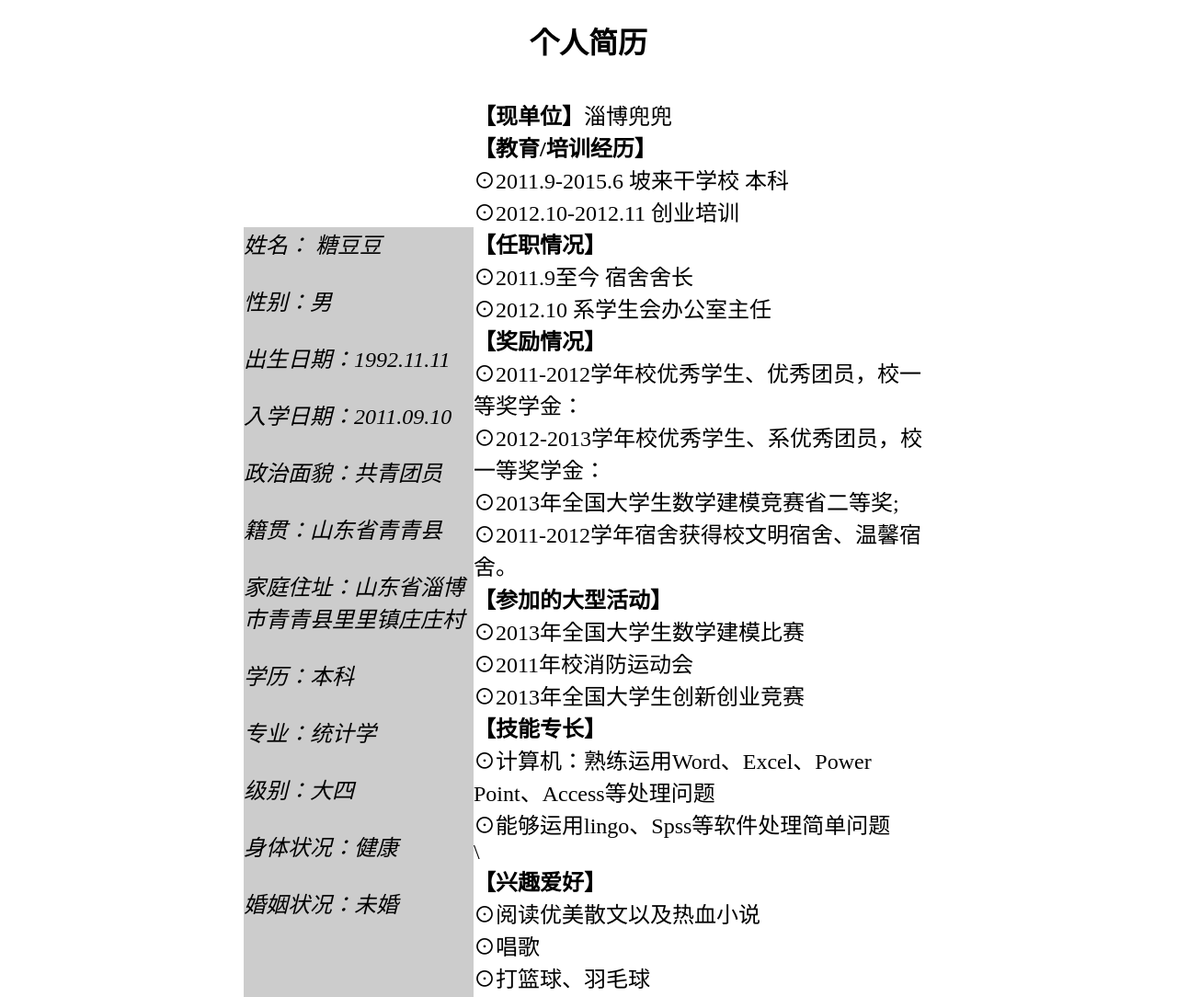
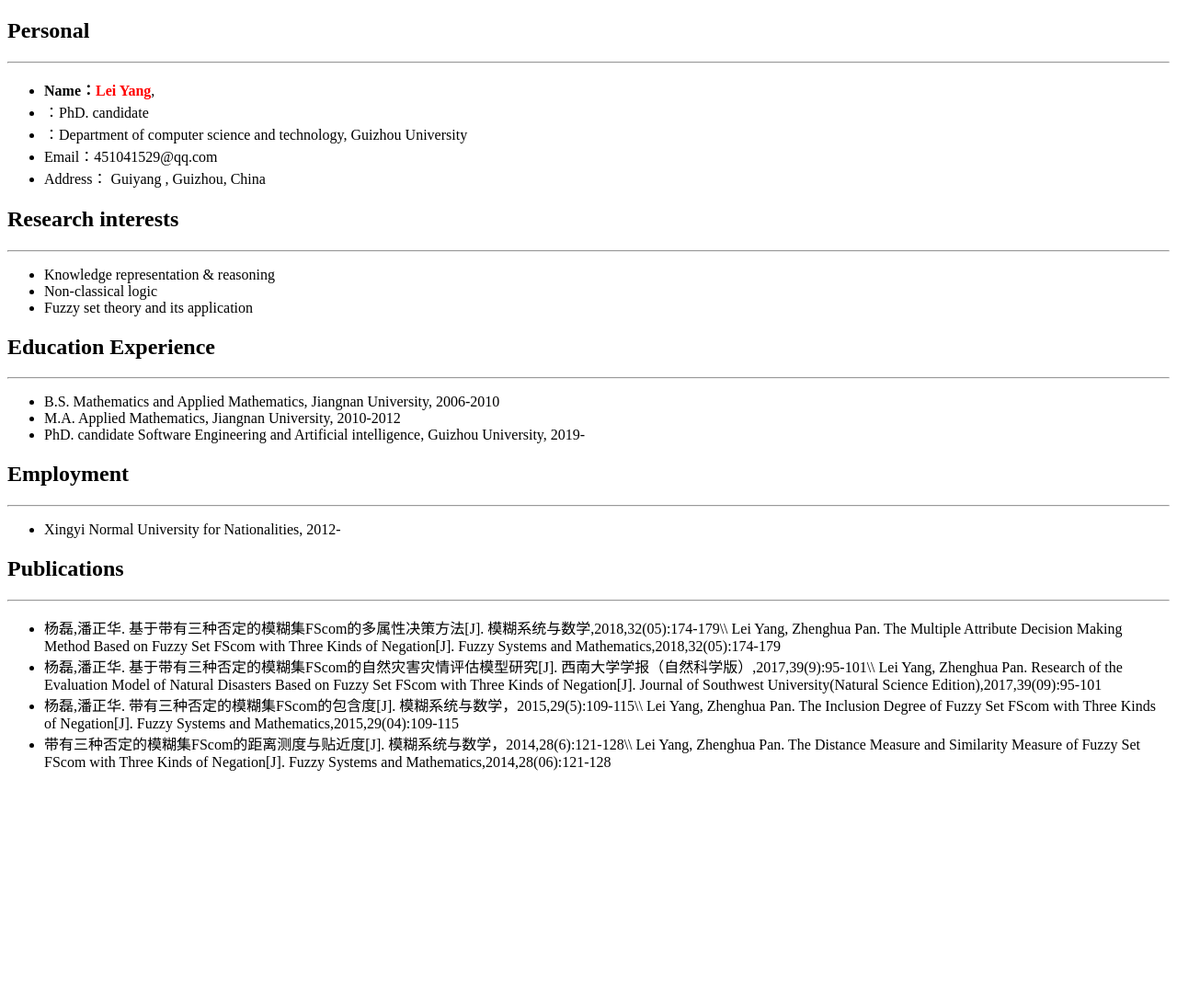
Before and after one commit to studingforever/introduction, a plain HTML site: page index.html in a window 1280 px wide. Shown: the top 1084 px of the page at 92% size. After the commit the page ends 854 px from the top, so only its background shows below. Drawn offline with Linux system fonts and the light colour scheme.

Commit message:
Update index.html

```diff
--- a/index.html
+++ b/index.html
@@ -1,114 +1,53 @@
-<!DOCTYPE html PUBLIC "-//W3C//DTD XHTML 1.0 Transitional//EN" "http://www.w3.org/TR/xhtml1/DTD/xhtml1-transitional.dtd">
-<html xmlns="http://www.w3.org/1999/xhtml">
-<head>
-<meta http-equiv="Content-Type" content="text/html; charset=utf-8" />
-<title>简历</title>
-</head>
+<!DOCTYPE HTML>
+<html>
+  <head>
+  </head>
+  <body>
+  <div id="Homepage">
+  	<h2>Personal</h2>
+	<hr/>
+	<ul>
+	  <li><strong>Name：<font color="#FF0000">Lei Yang</strong></font>,</li>
+		  <li>：PhD. candidate</li>
+   	  <li>：Department of computer science and technology, Guizhou University</li>
+	  <li>Email：451041529@qq.com</li>
+    <li>Address： Guiyang , Guizhou, China</li>
+	</ul>
+  </div>
+  	<h2>Research interests</h2>
+	<hr/>
+	<ul>
+	  <li>Knowledge representation & reasoning</li>
+	  <li>Non-classical logic</li>
+    <li>Fuzzy set theory and its application</li>
+	</ul>
+  </div>
+	<h2>Education Experience</h2>
+	<hr/>
+	<ul>
+	  <li>B.S. Mathematics and Applied Mathematics, Jiangnan University, 2006-2010</li>
+	  <li>M.A. Applied Mathematics, Jiangnan University, 2010-2012</li>
+	  <li>PhD. candidate  Software Engineering and Artificial intelligence, Guizhou University, 2019-</li>
+	</ul>
+  </div>
+	<h2>Employment</h2>
+	<hr/>
+	<ul>
+	  <li>Xingyi Normal University for Nationalities, 2012-</li>
+	</ul>
+  </div>
+	<h2>Publications</h2>
+	<hr/>
+	<ul>
+	  <li>杨磊,潘正华. 基于带有三种否定的模糊集FScom的多属性决策方法[J]. 模糊系统与数学,2018,32(05):174-179\\
+        Lei Yang, Zhenghua Pan. The Multiple Attribute Decision Making Method Based on Fuzzy Set FScom with Three Kinds of Negation[J]. Fuzzy Systems and Mathematics,2018,32(05):174-179</li>
+    <li>杨磊,潘正华. 基于带有三种否定的模糊集FScom的自然灾害灾情评估模型研究[J]. 西南大学学报（自然科学版）,2017,39(9):95-101\\
+        Lei Yang, Zhenghua Pan. Research of the Evaluation Model of Natural Disasters Based on Fuzzy Set FScom with Three Kinds of Negation[J]. Journal of Southwest University(Natural Science Edition),2017,39(09):95-101</li>
+    <li>杨磊,潘正华. 带有三种否定的模糊集FScom的包含度[J]. 模糊系统与数学，2015,29(5):109-115\\
+        Lei Yang, Zhenghua Pan. The Inclusion Degree of Fuzzy Set FScom with Three Kinds of Negation[J]. Fuzzy Systems and Mathematics,2015,29(04):109-115</li>
+    <li>带有三种否定的模糊集FScom的距离测度与贴近度[J]. 模糊系统与数学，2014,28(6):121-128\\
+        Lei Yang, Zhenghua Pan. The Distance Measure and Similarity Measure of Fuzzy Set FScom with Three Kinds of Negation[J]. Fuzzy Systems and Mathematics,2014,28(06):121-128</li>
+	</ul>
 
-<body background="11.jpg" >
-<a href="top"></a>
-<h1><center>个人简历</center></h1>
-<table align="center" width="750" height="1500" border="0" cellpadding="0" cellspacing="0">
-<tr>
-<td width="250" rowspan="2" background="22.jpg"></td>
-<td width="500"><font face="华文隶书" size="+2"><b>【现单位】</b>淄博兜兜</font></td>
-</tr>
-<tr>
-<td><font face="华文隶书" size="+2"><b>【教育/培训经历】</b><br />
-⊙2011.9-2015.6   坡来干学校   本科<br />
-⊙2012.10-2012.11   创业培训
-</font>
-</td>
-</tr>
-<tr>
-<td rowspan="9" bgcolor="#CCCCCC"><font color="#000000" face="华文行楷" size="+2"><i>姓名：  糖豆豆<br /><br />
-性别：男<br /><br />
-出生日期：1992.11.11<br /><br />
-入学日期：2011.09.10<br /><br />
-政治面貌：共青团员<br /><br />
-籍贯：山东省青青县<br /><br />
-家庭住址：山东省淄博市青青县里里镇庄庄村<br /><br />
-学历：本科<br /><br />
-专业：统计学<br /><br />
-级别：大四<br /><br />
-身体状况：健康<br /><br />
-婚姻状况：未婚<br /><br /><br /><br /><br /><br /><br /><br /><br /><br /><br /><br /><br />
-联系方式：<br /><br />
-手机：187*******9<br /><br />
-QQ：878787878<br /><br />
-邮箱：878787878@qq.com<br /><br />
-博客名：<a href="http://www.cnblogs.com/H2921306656/" target="_blank">这都不是事</a>
-</i>
-</font>
-</td>
-<td><font face="华文隶书" size="+2"><b>【任职情况】</b><br />
-⊙2011.9至今    宿舍舍长<br />
-⊙2012.10    系学生会办公室主任<br />
-</font>
-</td>
-</tr>
-<tr>
-<td><font face="华文隶书" size="+2"><b>【奖励情况】</b><br />
-⊙2011-2012学年校优秀学生、优秀团员，校一等奖学金：<br />
- ⊙2012-2013学年校优秀学生、系优秀团员，校一等奖学金：<br />
-⊙2013年全国大学生数学建模竞赛省二等奖;<br />
-⊙2011-2012学年宿舍获得校文明宿舍、温馨宿舍。<br />
-</font>
-</td>
-</tr>
-<tr>
-<td><font face="华文隶书" size="+2"><b>【参加的大型活动】</b><br />
-⊙2013年全国大学生数学建模比赛<br />
-⊙2011年校消防运动会<br />
-⊙2013年全国大学生创新创业竞赛<br />
-</font>
-</td>
-</tr>
-<tr>
-<td><font face="华文隶书" size="+2"><b>【技能专长】</b><br />
-⊙计算机：熟练运用Word、Excel、Power Point、Access等处理问题<br />
-⊙能够运用lingo、Spss等软件处理简单问题<br />\
-</font>
-</td>
-</tr>
-<tr>
-<td><font face="华文隶书" size="+2"><b>【兴趣爱好】</b><br />
-⊙阅读优美散文以及热血小说<br />
-⊙唱歌<br />
-⊙打篮球、羽毛球<br />
-</font>
-</td>
-</tr>
-<tr>
-<td><font face="华文隶书" size="+2"><b>【自我评价】</b><br />
-⊙勤于思考，尝试用新方法解决问题：<br />
-⊙吃苦耐劳，对工作认真严谨，做事踏实稳重：<br />
-⊙有上进心，待人宽厚：<br />
-⊙乐于助人，有很强的团队合作意识：思维敏捷，有一定的独立处理问题能力。<br />
-</font>
-</td>
-</tr>
-<tr>
-<td><font face="华文隶书" size="+2"><b>【人生格言】</b><br />
-天行健，君子以自强不息：地势坤，君子以厚德载物。
-</font>
-</td>
-</tr>
-<tr>
-<td><font face="华文隶书" size="+2"><b>【求职意向】</b><br />
-现职：应届毕业生<br />
-理想职位：⊙吃苦耐劳型，如银行职员：<br />
-⊙团队合作意识型<br />
-⊙跟统计学有关的职位或者兼职：<br />
-</font>
-</td>
-</tr>
-<tr>
-<td align="right" valign="bottom"><font face="华文隶书" size="+1">（简历到此结束，感谢您阅览，祝您心情愉快！）</font></td>
-</tr><br />
-
-
-</table>
-<a href="#top">返回顶端</a>
-</body>
+  </body>
 </html>
```
